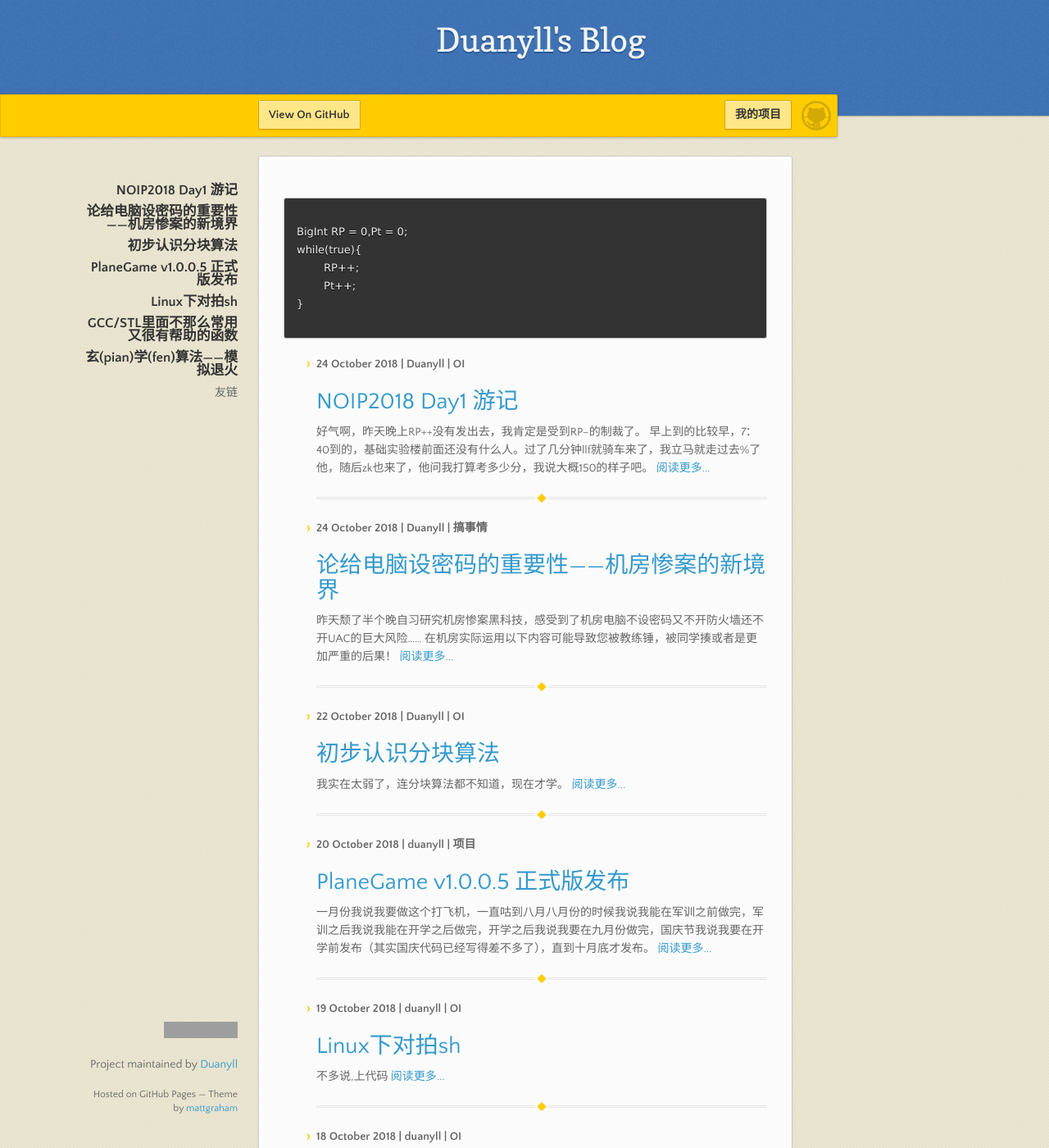
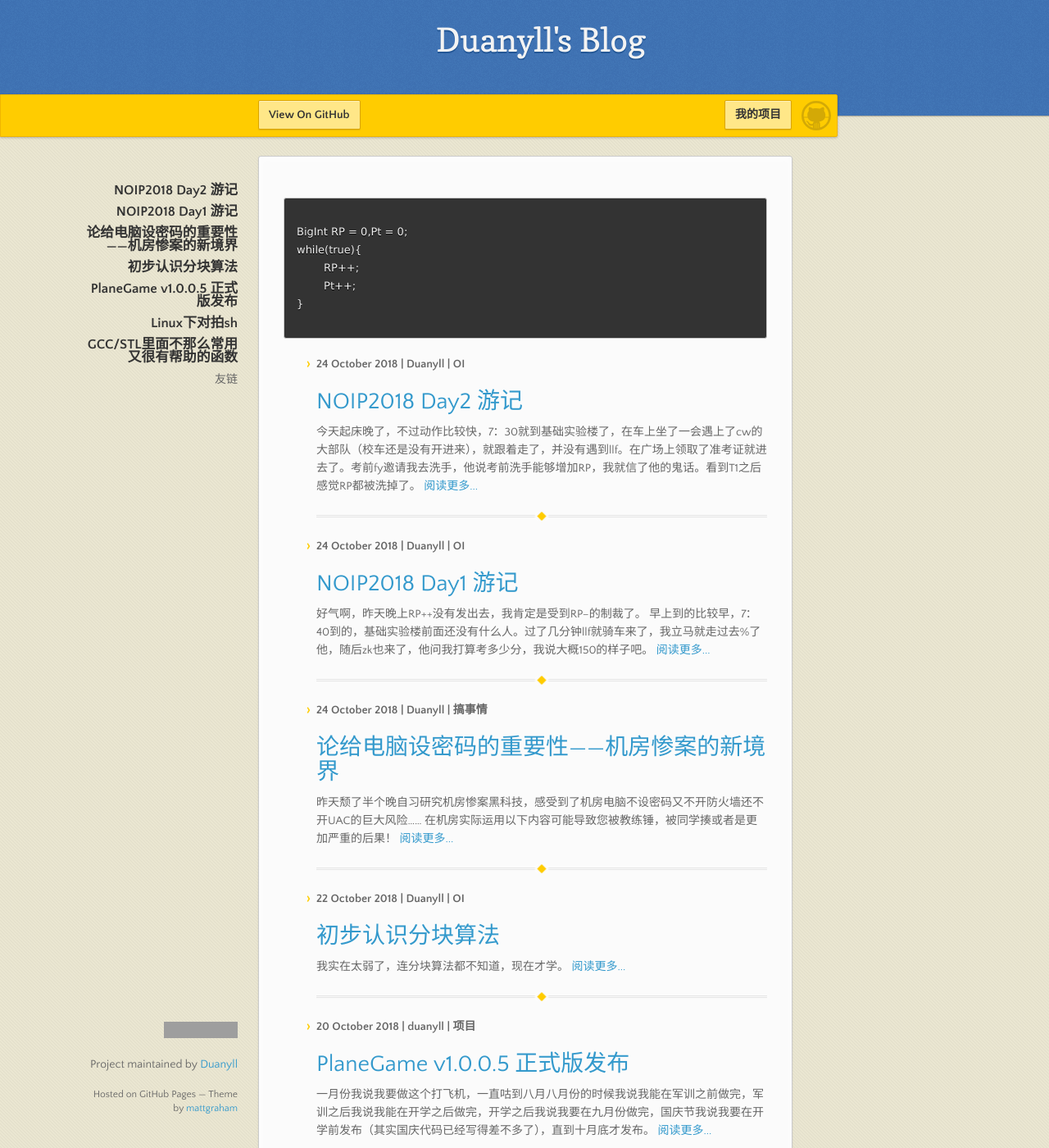
Before and after one commit to Duanyll/duanyll.com, a Jekyll site: the page built from index.html, in a window 1280 px wide and 1400 px high. Shown: the whole window at 82% size. Built offline with Jekyll 4.4.1, drawn with Linux system fonts in a browser that asks for light colours; the list of posts is cut into pages by our own code; some of the changed text lies outside the part shown; grey boxes are pictures that could not be loaded.

Commit message:
添加一篇文章

```diff
--- a/_layouts/post.html
+++ b/_layouts/post.html
@@ -46,12 +46,10 @@
     <section>
       <h1>{{ page.title }}</h1>
       <p>{{ page.date | date_to_long_string }} |
-        {{ page.author }}</p>
-      <p>
+        {{ page.author }} | Tags:
         {% for tag in page.tags %}
         <q>{{ tag }}</q>
-        {% endfor %}
-      </p>
+        {% endfor %}</p>
       {{ content }}
       <div id="vcomments"></div>
       <script>
--- /dev/null
+++ b/_posts/2018-11-11-NOIP2018-Day2.md
@@ -0,0 +1,24 @@
+---
+author: Duanyll
+tags: ["OI"]
+date: 2018-10-24
+title: NOIP2018 Day2 游记
+---
+
+今天起床晚了，不过动作比较快，7：30就到基础实验楼了，在车上坐了一会遇上了cw的大部队（校车还是没有开进来），就跟着走了，并没有遇到llf。在广场上领取了准考证就进去了。考前fy邀请我去洗手，他说考前洗手能够增加RP，我就信了他的鬼话。看到T1之后感觉RP都被洗掉了。
+
+<!-- more -->
+
+## T1 Travel
+
+没错我又看错题了，没有注意到只能沿到达的边返回，以为是个弱智搜索加优先队列，两分钟写出代码，顺利的没有通过样例。仔细读题后，觉得很棘手，不过看到数据范围说有情况是一棵树，那这种就很好写了，直接在每个dfs时优先选择最小的孩子走就是了，顺利通过样例和大数据。之后发现剩下一种n=m的情况只有一个环与树的情况区别不大，就先写了一个tarjan把环找出来，然后一大堆if特判，大约在9：15的样子通过了大样例。
+
+## T2 Game
+
+这道题看到数据范围真是让我吓了一跳。感觉是状压DP+滚动数组什么的，但是对DP方程式毫无想法，对着题目傻看了二十分钟，连n=3的样例都不知道是怎么算出来的。这半个小时唯一的结论是n=1或m=1时答案为2^n，遂写了上去。然后又花了二十分钟人力枚举了2x3和3x2的情况，在尝试拿n=2，m=1e7的分，但是并没有拿到。鉴于T3我并没有什么时间去多想，所以我觉得这几乎是全卷最难的题。
+
+## T3 Defense
+
+看到这道题时我已经不剩多少时间了，于是根本没有考虑正解，只想写n=2000的暴力44分（暴力O(n)回答每个查询）。**然而！！！我又把暴力写挂了！！！**能过小样例但过不了大样例，真是太奇怪了。估计得不了什么分。正解应该是某种数据结构吧。
+
+怎么办，估分344，我好虚啊……真是太弱小了……原来D1的题这么简单是有原因的……
```
